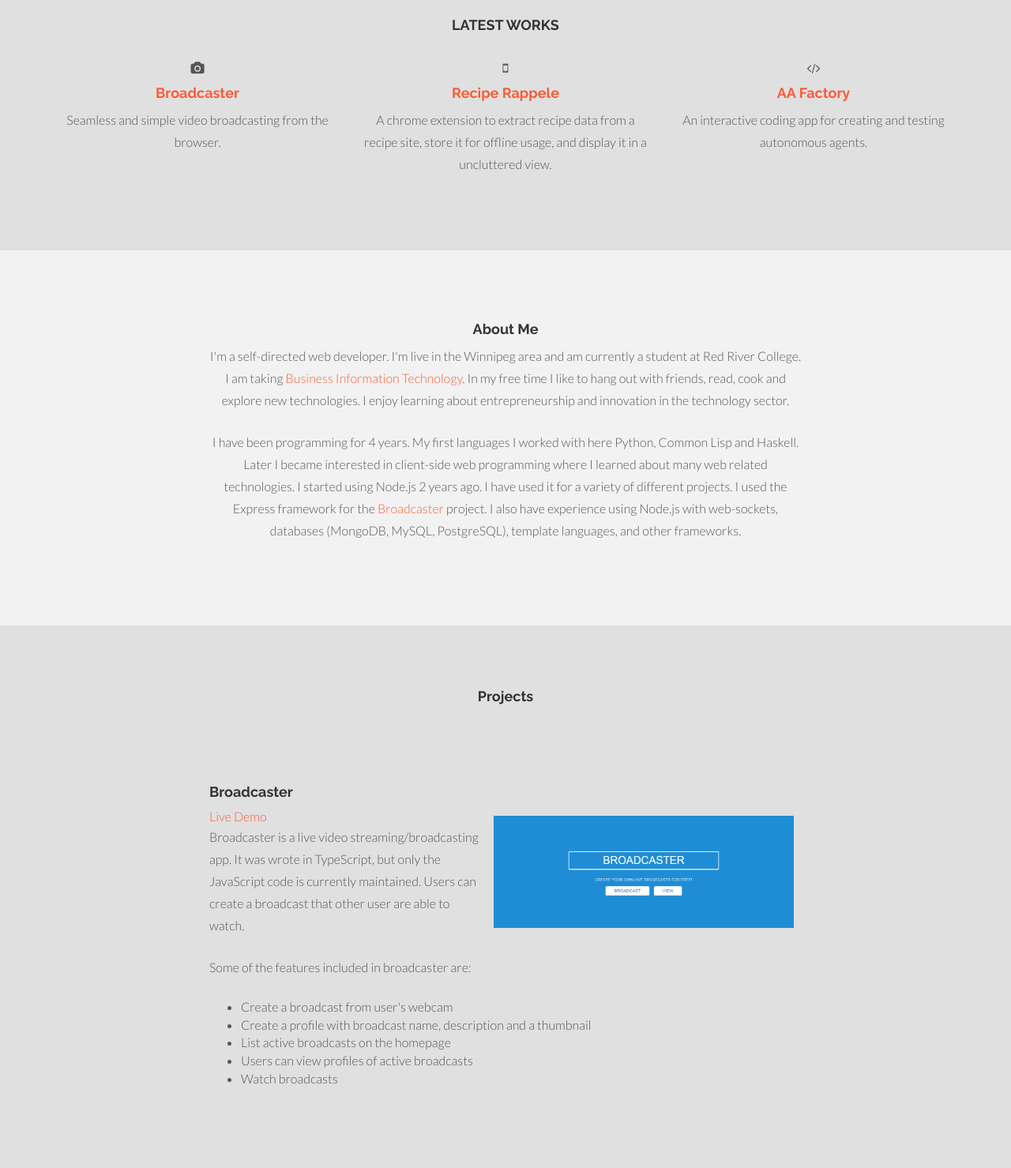
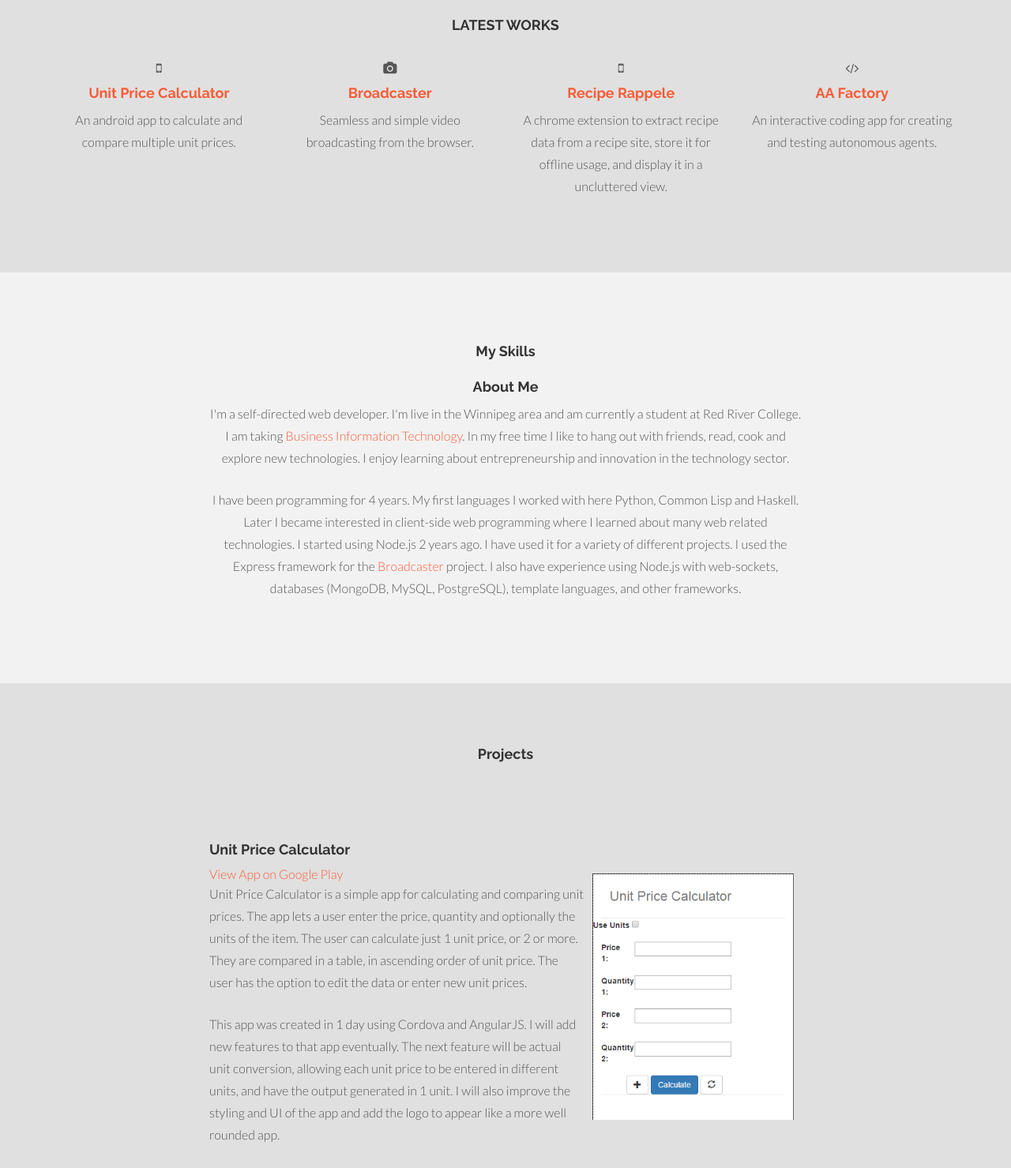
Before and after one commit to chrisUsick/cu-dev2, a plain HTML site: page index.html in a window 1280 px wide. Shown: the part 1100-2579 px from the top of the page at 79% size. Drawn offline with nearby package versions, Linux system fonts and the light colour scheme.

Commit message:
added unitPriceCalc

```diff
--- a/index.html
+++ b/index.html
@@ -148,19 +148,24 @@
 			<div class="top-padding row centered">
 				<h4>LATEST WORKS</h4>
 				<br>
-				<div class="col-lg-4">
+				<div class="col-md-3">
+					<i class="fa fa-mobile"></i>
+					<h4><a href="#unitPriceCalc">Unit Price Calculator </a></h4>
+					<p>An android app to calculate and compare multiple unit prices.</p>
+				</div>
+				<div class="col-md-3">
 					<i class="fa fa-camera"></i>
 					<h4><a href="#broadcaster">Broadcaster</a></h4>
 					<p>Seamless and simple video broadcasting from the browser.</p>
 				</div><!-- col-lg-4 -->
 
-				<div class="col-lg-4">
+				<div class="col-md-3">
 					<i class="fa fa-mobile"></i>
 					<h4><a href="#recipeRappele">Recipe Rappele</a></h4>
 					<p>A chrome extension to extract recipe data from a recipe site, store it for offline usage, and display it in a uncluttered view.</p>
 				</div><!-- col-lg-4 -->
 
-				<div class="col-lg-4">
+				<div class="col-md-3">
 					<i class="fa fa-code"></i>
 					<h4><a href="#AAFactory">AA Factory</a></h4>
 					<p>An interactive coding app for creating and testing autonomous agents.</p>
@@ -176,6 +181,8 @@
 		<div class="row centered">
 			<br><br>
 			<div class="col-lg-8 col-lg-offset-2">
+				<h4>My Skills</h4>
+				<p></p>
 				<h4>About Me</h4>
 				<p>
 	        I'm a self-directed web developer. I'm live in the Winnipeg area and am currently a student at Red River College. I am taking <a href="http://me.rrc.mb.ca/Catalogue/ProgramInfo.aspx?RegionCode=WPG&ProgCode=INTUF-CT">Business Information Technology</a>. In my free time I like to hang out with friends, read, cook and explore new technologies. I enjoy learning about entrepreneurship and innovation in the technology sector.
@@ -194,6 +201,21 @@
 		<div class="container">
 			<div class="centered">
 				<h4> Projects </h4>
+			</div>
+			<div class="row top-padding" id="unitPriceCalc">
+				<section class="col-lg-8 col-lg-offset-2">
+					<h4>Unit Price Calculator</h4>
+					<a href="https://play.google.com/store/apps/details?id=com.cuDev.unitPrice">
+						View App on Google Play
+					</a>
+					<img src="assets/img/unitPriceCalc.png" width="275px">
+					<p>
+						Unit Price Calculator is a simple app for calculating and comparing unit prices. The app lets a user enter the price, quantity and optionally the units of the item. The user can calculate just 1 unit price, or 2 or more. They are compared in a table, in ascending order of unit price. The user has the option to edit the data or enter new unit prices.
+					</p>
+					<p>
+						This app was created in 1 day using Cordova and AngularJS. I will add new features to that app eventually. The next feature will be actual unit conversion, allowing each unit price to be entered in different units, and have the output generated in 1 unit. I will also improve the styling and UI of the app and add the logo to appear like a more well rounded app.
+					</p>
+				</section>
 			</div>
 			<div class="row top-padding" id="broadcaster">
 				<section class="col-lg-8 col-lg-offset-2" >
```
Also changed, not shown: assets/img/c01.gif (deleted), assets/img/c02.gif (deleted), assets/img/c03.gif (deleted), assets/img/c04.gif (deleted), assets/img/c05.gif (deleted), assets/img/pic.jpg (deleted), assets/img/pic2.jpg (deleted), assets/img/pic3.jpg (deleted), assets/img/pic4.jpg (deleted), assets/img/unitPriceCalc.png (added).
